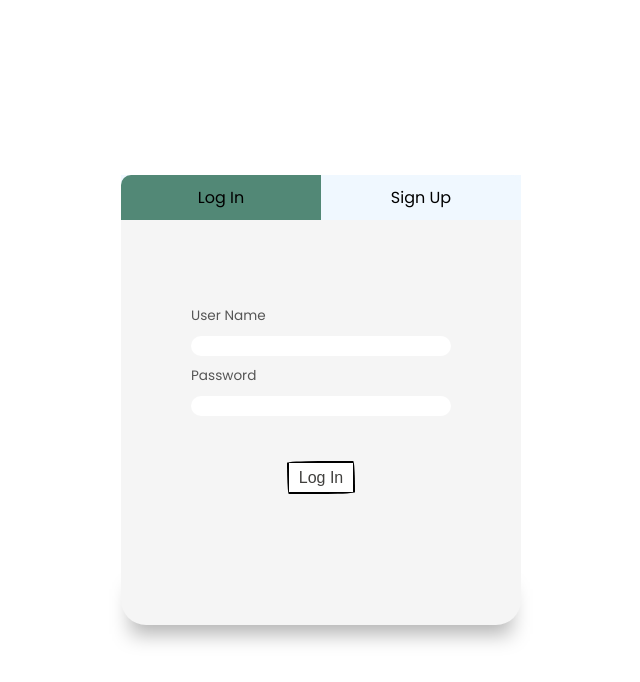
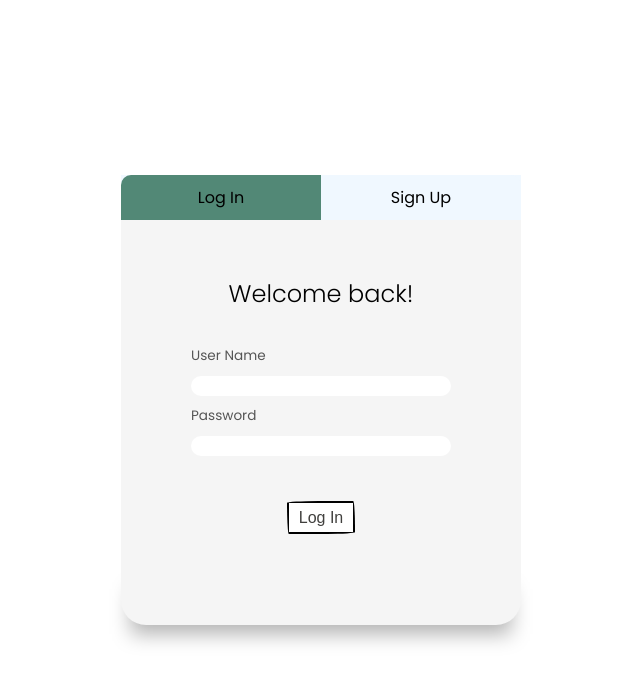
Before and after one commit to ahmedsmrt/user-auth-practice-app, a React (Create React App) app in the folder client/: page / in a window 1280 px wide. Both pictures are taken after a click on the button "Log In". Shown: the top 682 px of the page, without its empty margins (319-959 px from the left). Built offline with nearby package versions, Linux system fonts and the light colour scheme.

Commit message:
Style Changes

```diff
--- a/client/src/components/LogIn.jsx
+++ b/client/src/components/LogIn.jsx
@@ -6,8 +6,17 @@ import { WelcomeBtn } from "./Welcome";
 const LogInForm = styled.form`
      display: flex;
     flex-direction: column;
-    margin: 30px auto;
+    margin: 25px auto;
     width: 90%;
+
+
+    h2 {
+        text-align: center;
+        margin: 25px 0px;
+        font-weight: 300;
+    }
+
+
 
     input {
         border-radius: 15px;
@@ -49,6 +58,7 @@ const SignUpBtn = styled(WelcomeBtn)`
 export default function LogIn() {
   return (
     <LogInForm>
+                <h2>Welcome back!</h2>
       <label htmlFor="userName">
         User Name
       </label>
--- a/client/src/components/SignUp.jsx
+++ b/client/src/components/SignUp.jsx
@@ -45,8 +45,11 @@ const UserForm = styled.form`
 
 const SignUpBtn = styled(WelcomeBtn)`
     padding: 3px 10px;
-    margin: 30px
-
+    margin: 30px;
+    &:hover {
+        background: #BED4CD;
+        color: #222;
+    }
 `;
 
 
```
